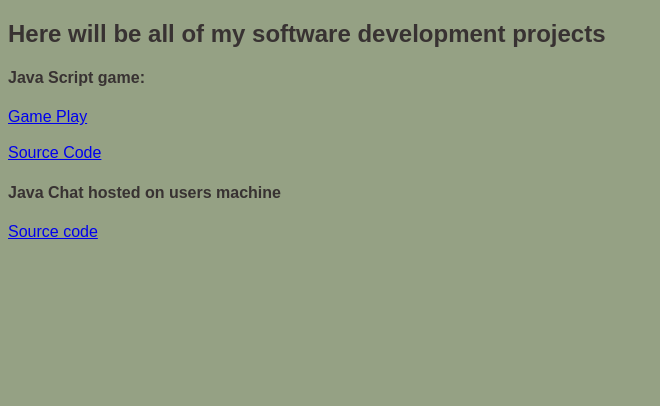
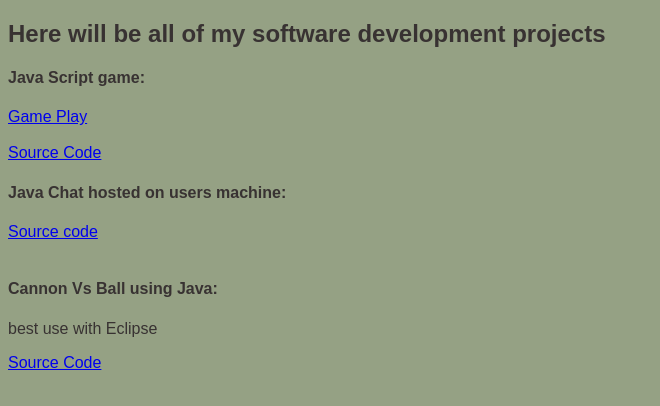
Before and after one commit to AdirTurgeman/My_Website, a plain HTML site: page Software-development.html in a window 1280 px wide. Shown: the whole page, without its empty margins (0-660 px from the left). Drawn offline with Linux system fonts and the light colour scheme.

Commit message:
Update Software-development.html

```diff
--- a/Software-development.html
+++ b/Software-development.html
@@ -12,7 +12,12 @@
         <a href = "https://adirturgeman.github.io/Game-for-ofir/">Game Play</a><br><br>
         <a href = "https://github.com/AdirTurgeman/Game-for-ofir">Source Code</a>
 
-        <h4>Java Chat hosted on users machine</h4>
+        <h4>Java Chat hosted on users machine:</h4>
         <a href = "https://github.com/AdirTurgeman/Chat-java.git">Source code</a>
+        <br><br>
+
+        <h4>Cannon Vs Ball using Java:</h4>
+        <p>best use with Eclipse</p>
+        <a href = "https://github.com/AdirTurgeman/Ball-vs-Cannon/tree/main">Source Code</a>
     </body>
 </html>
```
